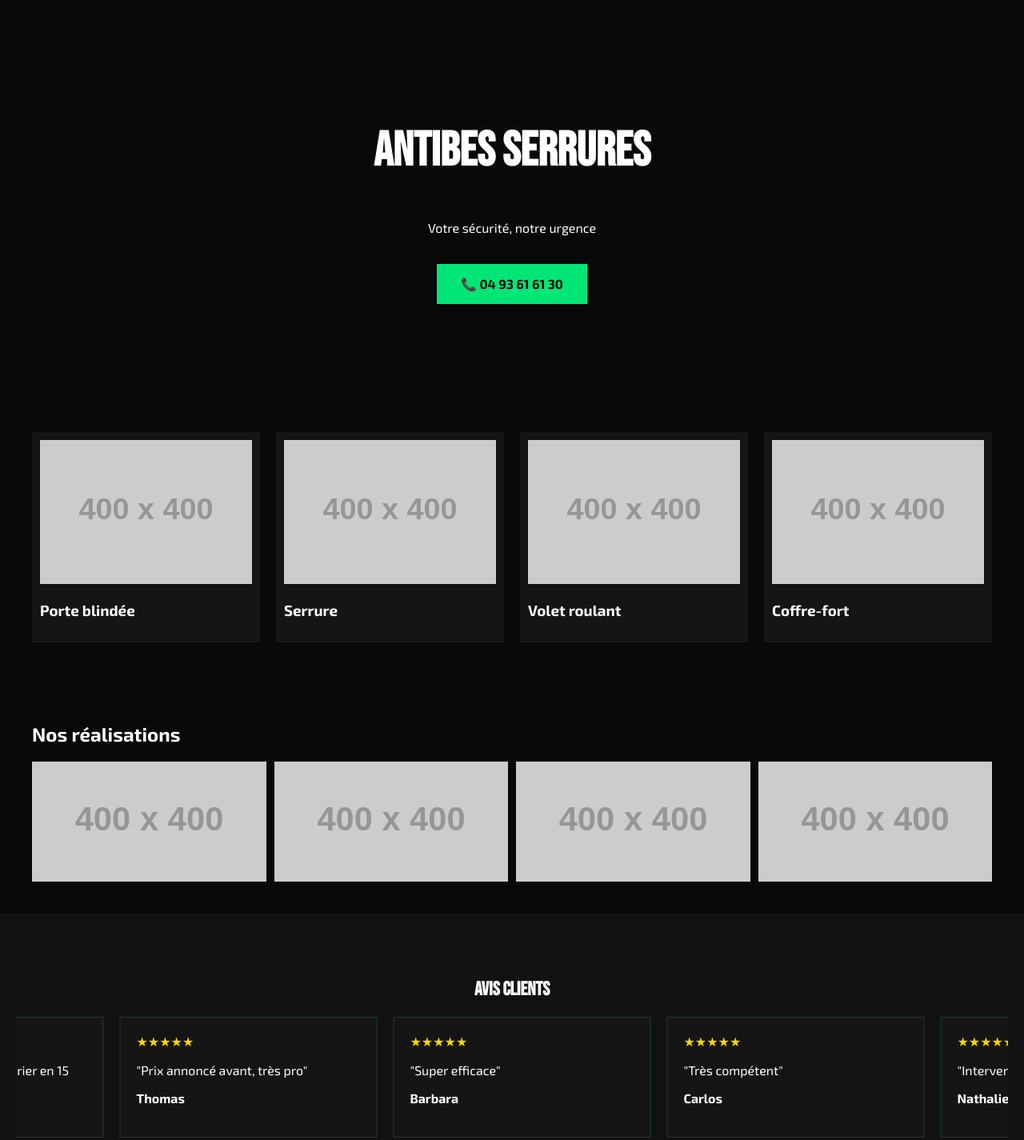
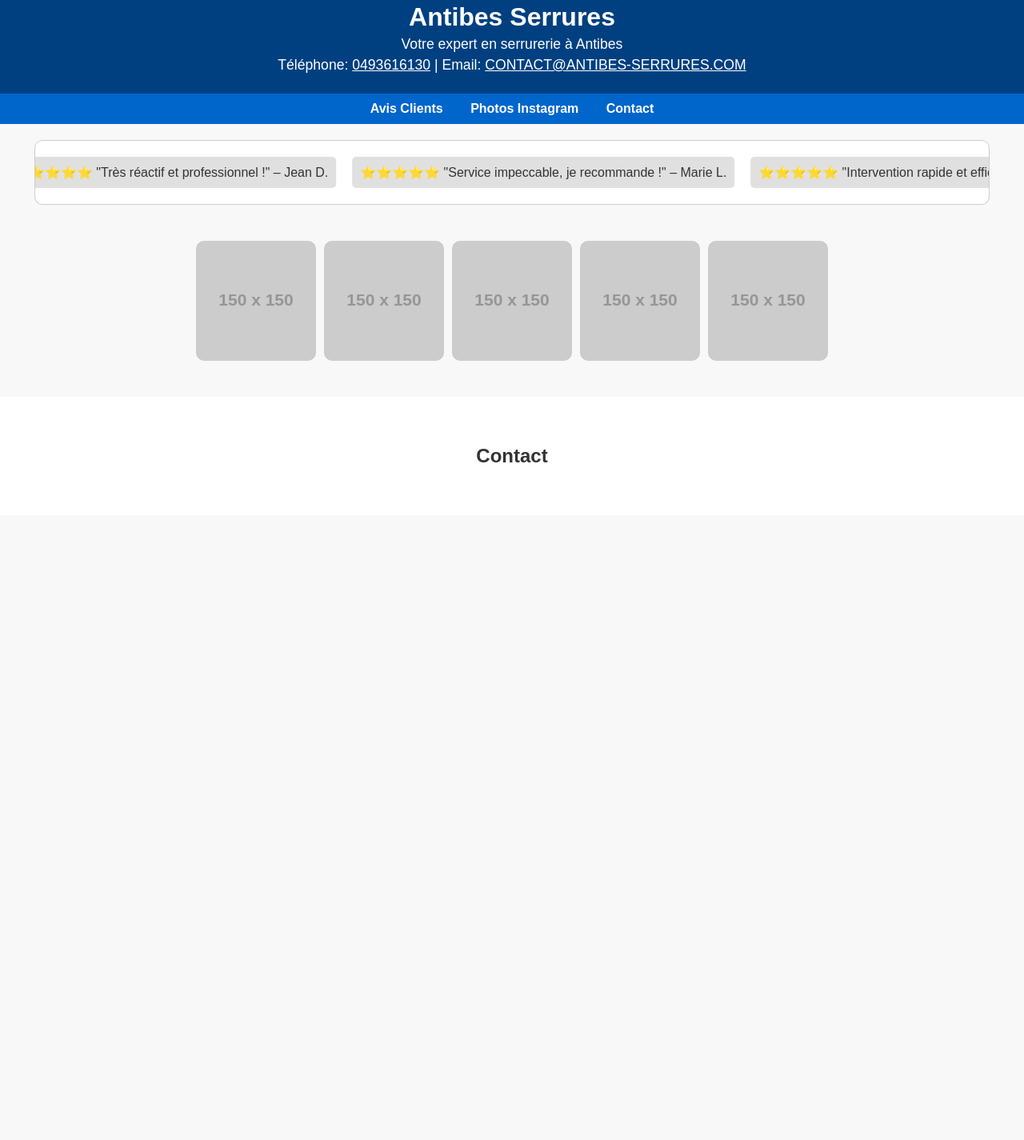
Before and after one commit to atbsserr/antibes-s-curit-, a plain HTML site: page index.html in a window 1280 px wide. Shown: the part 17-1442 px from the top of the page at 80% size. After the commit the page ends 800 px from the top, so only its background shows below. Drawn offline with Linux system fonts and the light colour scheme; placeholder pictures from the web are drawn by us.

Commit message:
Update index.html

```diff
--- a/index.html
+++ b/index.html
@@ -3,111 +3,74 @@
 <head>
 <meta charset="UTF-8">
 <meta name="viewport" content="width=device-width, initial-scale=1.0">
-
-<title>Antibes Serrures — Point Fort FICHET</title>
-
-<link href="https://fonts.googleapis.com/css2?family=Bebas+Neue&family=Exo+2:wght@300;400;700&display=swap" rel="stylesheet">
-
+<title>Antibes Serrures - Expert Serrurerie</title>
 <style>
-body{margin:0;background:#090909;color:#fff;font-family:"Exo 2"}
-.hero{padding:120px 20px;text-align:center}
-h1{font-family:"Bebas Neue";font-size:60px}
-.btn{background:#00e676;color:#000;padding:15px 30px;text-decoration:none;font-weight:bold;display:inline-block;margin-top:20px}
-
-/* SERVICES */
-.services{display:grid;grid-template-columns:repeat(auto-fit,minmax(250px,1fr));gap:20px;padding:40px}
-.card{background:#151515;padding:10px}
-.card img{width:100%;height:180px;object-fit:cover}
-
-/* GALLERY */
-.gallery{padding:40px}
-.grid{display:grid;grid-template-columns:repeat(auto-fit,minmax(200px,1fr));gap:10px}
-.grid img{width:100%;height:150px;object-fit:cover}
-
-/* REVIEWS */
-.reviews{padding:60px 20px;background:#111;overflow:hidden}
-.carousel{overflow:hidden}
-.track{display:flex;gap:20px;width:max-content;animation:scroll 40s linear infinite}
-.track:hover{animation-play-state:paused}
-.card-avis{background:#151515;padding:20px;width:280px;flex-shrink:0;border:1px solid rgba(0,255,150,0.2)}
-.stars{color:gold;margin-bottom:10px}
-
-@keyframes scroll{
-0%{transform:translateX(0)}
-100%{transform:translateX(-50%)}
-}
+body {font-family: Arial, sans-serif; margin:0; padding:0; background:#f8f8f8; color:#333;}
+header {background:#004080; color:white; padding:20px; text-align:center;}
+header h1 {margin:0; font-size:2em;}
+header p {margin:5px 0; font-size:1.1em;}
+nav {background:#0066cc; padding:10px; text-align:center;}
+nav a {color:white; text-decoration:none; margin:0 15px; font-weight:bold;}
+nav a:hover {text-decoration:underline;}
+.carousel {width:90%; margin:20px auto; overflow:hidden; position:relative; background:white; padding:20px; border-radius:10px; border:1px solid #ccc;}
+.carousel-inner {display:flex; width:max-content; animation:scroll 200s linear infinite;}
+.carousel-item {min-width:300px; margin-right:20px; padding:10px; background:#e0e0e0; border-radius:5px;}
+@keyframes scroll {0% {transform: translateX(0);} 100% {transform: translateX(-100%);}}
+.instagram {display:flex; flex-wrap:wrap; justify-content:center; margin:20px 0;}
+.instagram img {width:150px; height:150px; object-fit:cover; margin:5px; border-radius:10px;}
+footer {background:#004080; color:white; text-align:center; padding:20px;}
+footer a {color:white; text-decoration:none; font-weight:bold;}
+section {padding:20px;}
+h2 {text-align:center;}
 </style>
 </head>
-
 <body>
 
-<section class="hero">
-<h1>ANTIBES SERRURES</h1>
-<p>Votre sécurité, notre urgence</p>
-<a href="tel:0493616130" class="btn">📞 04 93 61 61 30</a>
+<header>
+    <h1>Antibes Serrures</h1>
+    <p>Votre expert en serrurerie à Antibes</p>
+    <p>Téléphone: <a href="tel:0493616130" style="color:white;">0493616130</a> | Email: <a href="mailto:CONTACT@ANTIBES-SERRURES.COM" style="color:white;">CONTACT@ANTIBES-SERRURES.COM</a></p>
+</header>
+
+<nav>
+    <a href="#avis">Avis Clients</a>
+    <a href="#instagram">Photos Instagram</a>
+    <a href="#contact">Contact</a>
+</nav>
+
+<section id="avis" class="carousel">
+    <div class="carousel-inner">
+        <!-- 400 avis répétitifs pour exemple -->
+        <!-- Tu peux remplacer ou ajouter les vrais avis -->
+        <div class="carousel-item">⭐⭐⭐⭐⭐ "Très réactif et professionnel !" – Jean D.</div>
+        <div class="carousel-item">⭐⭐⭐⭐⭐ "Service impeccable, je recommande !" – Marie L.</div>
+        <div class="carousel-item">⭐⭐⭐⭐⭐ "Intervention rapide et efficace." – Paul R.</div>
+        <div class="carousel-item">⭐⭐⭐⭐⭐ "Super travail, équipe très sympa !" – Sophie M.</div>
+        <div class="carousel-item">⭐⭐⭐⭐⭐ "Excellent service, prix corrects." – Ahmed B.</div>
+        <!-- Copie ces items pour atteindre 400 avis -->
+        <!-- Exemple de duplication rapide -->
+        <script>
+        const container = document.querySelector('.carousel-inner');
+        const items = Array.from(container.children);
+        for(let i=0;i<80;i++){ // 5 avis x 80 = 400
+            items.forEach(item => {
+                const clone = item.cloneNode(true);
+                container.appendChild(clone);
+            });
+        }
+        </script>
+    </div>
 </section>
 
-<section class="services" id="services"></section>
-
-<section class="gallery">
-<h2>Nos réalisations</h2>
-<div class="grid" id="grid"></div>
+<section id="instagram" class="instagram">
+    <!-- Placeholders Instagram -->
+    <img src="https://via.placeholder.com/150?text=Photo1" alt="Instagram Photo 1">
+    <img src="https://via.placeholder.com/150?text=Photo2" alt="Instagram Photo 2">
+    <img src="https://via.placeholder.com/150?text=Photo3" alt="Instagram Photo 3">
+    <img src="https://via.placeholder.com/150?text=Photo4" alt="Instagram Photo 4">
+    <img src="https://via.placeholder.com/150?text=Photo5" alt="Instagram Photo 5">
+    <!-- Remplace par tes vraies photos Instagram -->
 </section>
 
-<section class="reviews">
-<h2 style="text-align:center;font-family:Bebas Neue">Avis clients</h2>
-<div class="carousel">
-<div class="track" id="track"></div>
-</div>
-</section>
-
-<script>
-
-// 🔥 PHOTOS (REMPLACE PAR LES TIENNES)
-const PHOTOS = [
-{src:"https://via.placeholder.com/400", label:"Porte blindée"},
-{src:"https://via.placeholder.com/400", label:"Serrure"},
-{src:"https://via.placeholder.com/400", label:"Volet roulant"},
-{src:"https://via.placeholder.com/400", label:"Coffre-fort"},
-];
-
-// SERVICES
-const services = document.getElementById("services");
-PHOTOS.forEach(p=>{
-services.innerHTML += `
-<div class="card">
-<img src="${p.src}">
-<h3>${p.label}</h3>
-</div>`;
-});
-
-// GALLERY
-const grid = document.getElementById("grid");
-PHOTOS.forEach(p=>{
-grid.innerHTML += `<img src="${p.src}">`;
-});
-
-// REVIEWS
-const REVIEWS = [
-{text:"Service ultra rapide, serrurier en 15 min",name:"Sophie",stars:5},
-{text:"Prix annoncé avant, très pro",name:"Thomas",stars:5},
-{text:"Super efficace",name:"Barbara",stars:5},
-{text:"Très compétent",name:"Carlos",stars:5},
-{text:"Intervention en 5 min",name:"Nathalie",stars:5},
-];
-
-// CAROUSEL
-const track = document.getElementById("track");
-[...REVIEWS,...REVIEWS].forEach(r=>{
-track.innerHTML += `
-<div class="card-avis">
-<div class="stars">${"★".repeat(r.stars)}</div>
-<p>"${r.text}"</p>
-<strong>${r.name}</strong>
-</div>`;
-});
-
-</script>
-
-</body>
-</html>
+<section id="contact" style="text-align:center; background:white; margin:20px 0; padding:40px 20px;">
+    <h2>Contact
```
